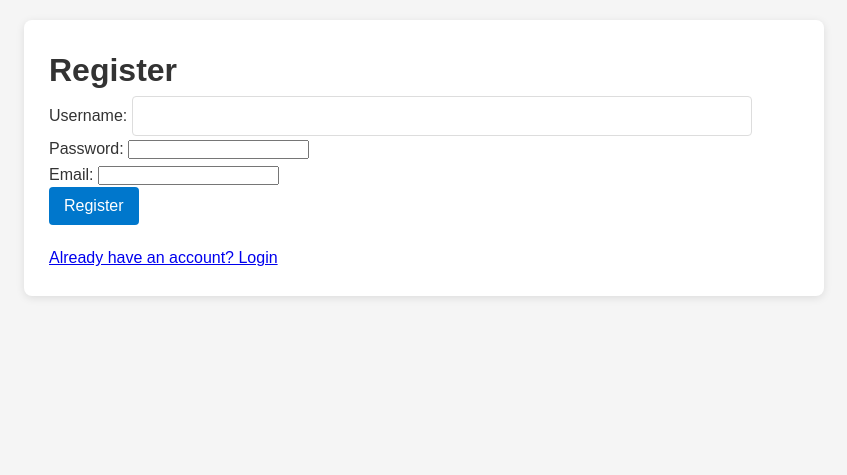
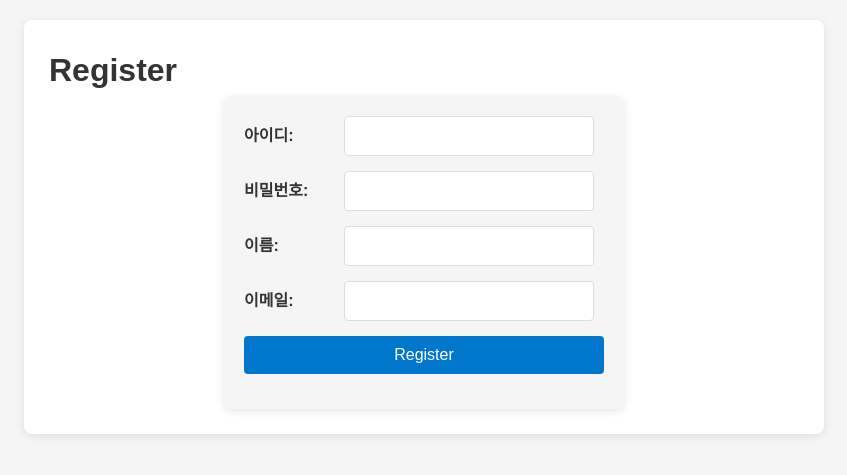
Before and after one commit to dmskhs0912/StockScrapper, a Flask app: template templates/register.html in a window 1280 px wide. Shown: the top 475 px of the page, without its empty margins (216-1063 px from the left). Run offline with Flask 3, Linux system fonts and the light colour scheme; the template is opened without the code that fills it, so the values that code supplies are empty.

Commit message:
add register.html

```diff
--- a/app.py
+++ b/app.py
@@ -47,7 +47,10 @@ def login():
 
 @app.route('/register', methods=['GET', 'POST'])
 def register():
-    pass
+    if request.method == 'GET':
+        return render_template('register.html')
+    elif request.method == 'POST':
+        return redirect('/register')
 
 # 엑셀 다운로드 엔드포인트
 @app.route('/download/<keyword>', methods=['GET'])
--- a/static/style.css
+++ b/static/style.css
@@ -43,6 +43,24 @@
     font-size: 16px;
   }
 
+  input[type="password"] {
+    padding: 10px;
+    border: 1px solid #ddd;
+    border-radius: 4px;
+    width: calc(100% - 130px);
+    margin-right: 10px;
+    font-size: 16px;
+  }
+
+  input[type="email"] {
+    padding: 10px;
+    border: 1px solid #ddd;
+    border-radius: 4px;
+    width: calc(100% - 130px);
+    margin-right: 10px;
+    font-size: 16px;
+  }
+
   button, input[type="submit"] {
     background-color: #0077cc;
     color: #fff;
@@ -65,6 +83,8 @@
   .form-email input[type="text"] {
     width: 300px; /* 원하는 크기로 조정 */
   }
+
+
   /* RSS 섹션 스타일 */
   .rss-section details {
     margin-bottom: 15px;
@@ -149,3 +169,49 @@ table {
   tr:hover {
   background-color: #f5f5f5;
   }
+
+  .form-reg {
+    max-width: 400px;
+    margin: 0 auto;
+    padding: 20px;
+    background-color: #f5f5f5;
+    border-radius: 8px;
+    box-shadow: 0 2px 8px rgba(0,0,0,0.1);
+  }
+
+  .form-reg div {
+    display: flex;
+    align-items: center;
+    margin-bottom: 15px;
+  }
+
+  .form-reg label {
+    flex: 0 0 100px; /* 레이블 고정 폭 */
+    font-weight: bold;
+  }
+
+  .form-reg input[type="text"],
+  .form-reg input[type="password"],
+  .form-reg input[type="email"] {
+    flex: 1;
+    padding: 10px;
+    border: 1px solid #ddd;
+    border-radius: 4px;
+    font-size: 16px;
+  }
+
+  .form-reg input[type="submit"] {
+    width: 100%;
+    padding: 10px;
+    background-color: #0077cc;
+    color: #fff;
+    border: none;
+    border-radius: 4px;
+    font-size: 16px;
+    cursor: pointer;
+    transition: background-color 0.3s ease;
+  }
+
+  .form-reg input[type="submit"]:hover {
+    background-color: #005fa3;
+  }
--- a/templates/index.html
+++ b/templates/index.html
@@ -18,6 +18,9 @@
       <form method="get" action="/search">
         <button type="submit">검색</button>
       </form>
+      <form method="get" action="/register">
+        <button type="submit">회원가입</button>
+      </form>
     </nav>
   </div>
 </body>
--- a/templates/register.html
+++ b/templates/register.html
@@ -11,25 +11,25 @@
         <h1>Register</h1>
         <form method="post" class="form-reg">
             <div>
-                <label for="username">Username:</label>
-                <input type="text" id="username" name="username" required>
+                <label for="username"><strong>아이디:</strong></label>
+                <input type="text" id="username" name="username" required autocomplete="off">
             </div>
             <div>
-                <label for="password">Password:</label>
+                <label for="password"><strong>비밀번호:</strong></label>
                 <input type="password" id="password" name="password" required>
             </div>
             <div>
-                <label for="email">Email:</label>
-                <input type="email" id="email" name="email" required>
+                <label for="name"><strong>이름:</strong></label>
+                <input type="text" id="name" name="name" required autocomplete="off">
+            </div>
+            <div>
+                <label for="email"><strong>이메일:</strong></label>
+                <input type="email" id="email" name="email" required autocomplete="off">
             </div>
             <div>
                 <input type="submit" value="Register">
             </div>
         </form>
-        {% if error %}
-            <div class="error">{{ error }}</div>
-        {% endif %}
-        <a href="{{ url_for('login') }}">Already have an account? Login</a>
     </div>
 </body>
 </html>
```
